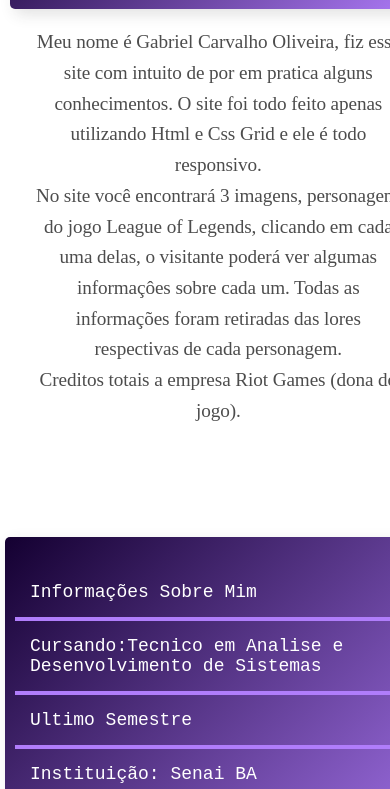
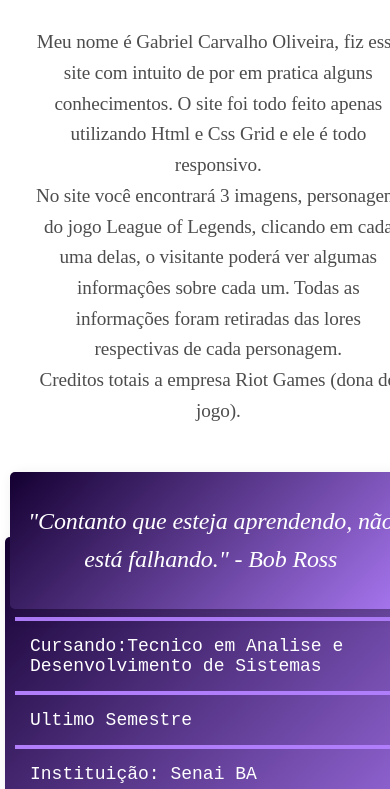
Before and after one commit to GabrielReact/Css-Grid, a plain HTML site: page index.html in a window 390 px wide. Shown: the part 528-1317 px from the top of the page. Drawn offline with Linux system fonts and the light colour scheme.

Commit message:
dwdwdwdwdwdwd

```diff
--- a/syle.css
+++ b/syle.css
@@ -143,7 +143,7 @@ img {
     .citacao{
         position: absolute;
         left: 5px;
-        top: 400px;
+        top: 1000px;
     }
 }
 
```
